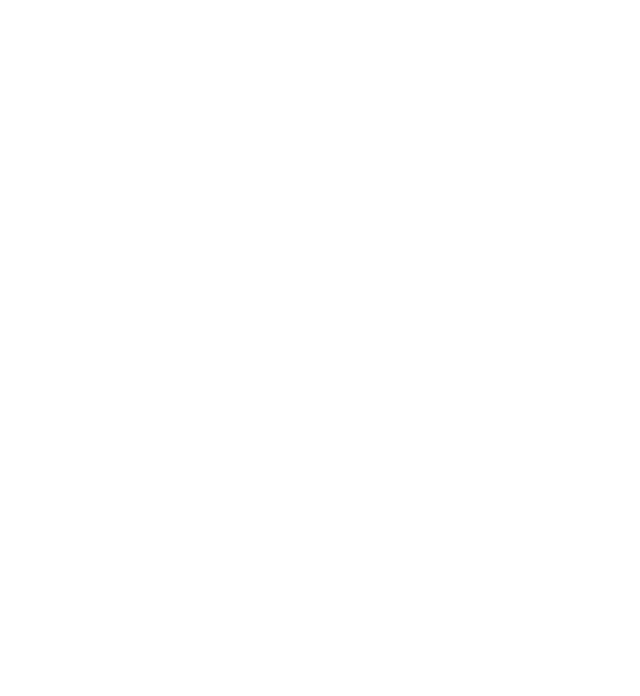
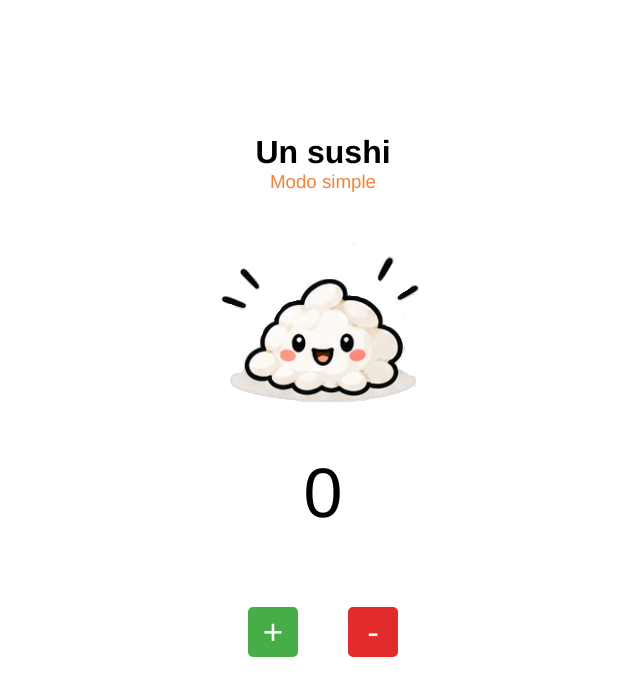
Before and after one commit to jucamgar2/UnSushi, a React (Create React App) app: page / in a window 1280 px wide. Shown: the top 696 px of the page, without its empty margins (317-957 px from the left). Built offline with nearby package versions, Linux system fonts and the light colour scheme.

Commit message:
ft: simple counter view implemented

```diff
--- /dev/null
+++ b/src/common/AddButton.jsx
@@ -0,0 +1,6 @@
+const AddButton = () => {
+
+    return <button className="common-button add"> + </button>
+}
+
+export default AddButton;
--- /dev/null
+++ b/src/common/CounterImage.jsx
@@ -0,0 +1,8 @@
+const CounterImage = () => {
+
+    return <div className="sushi-size-container">
+        <img src="size1.png" className="sushi-size" alt="Sushi size"/>
+    </div>
+}
+
+export default CounterImage;
--- /dev/null
+++ b/src/common/QuitButton.jsx
@@ -0,0 +1,5 @@
+const QuitButton = () => {
+    return <button className="common-button quit"> - </button>
+}
+
+export default QuitButton;
--- a/src/index.css
+++ b/src/index.css
@@ -0,0 +1,65 @@
+.sushi-size-container {
+    display: flex;
+    justify-content: center;
+}
+
+* {
+    font-family: 'Franklin Gothic Medium', 'Arial Narrow', Arial, sans-serif;
+}
+
+.simple-counter {
+    display: flex;
+    justify-content: center;
+    padding-top: 10%;
+}
+
+.simple-counter h1 {
+    margin: 0;
+}
+
+.sub-title {
+    display: flex;
+    justify-content: center;
+    padding: 0;
+    margin: 0;
+}
+
+.sub-title h3{
+    margin: 0;
+    font-weight: 500;
+    color: rgb(238, 133, 58);
+}
+
+.counter-container {
+    display: flex;
+    justify-content: center;
+    font-size: 70px;
+}
+
+.counter-container p {
+    margin: 10px;
+}
+
+.button-container {
+    padding-top: 5%;
+    display: flex;
+    justify-content: center;
+    gap: 50px
+}
+
+.common-button {
+    height:50px;
+    width: 50px;
+    border: 0;
+    border-radius: 5px;
+    font-size: 35px;
+    color: white;
+}
+
+.add {
+    background-color: rgb(71, 173, 71);
+}
+
+.quit {
+    background-color: rgb(226, 43, 43);
+}
--- a/src/index.js
+++ b/src/index.js
@@ -1,13 +1,13 @@
 import React from 'react';
 import ReactDOM from 'react-dom/client';
 import './index.css';
-import App from './App';
 import reportWebVitals from './reportWebVitals';
+import SimpleCounter from './simpleCounter/SimpleCounter';
 
 const root = ReactDOM.createRoot(document.getElementById('root'));
 root.render(
   <React.StrictMode>
-    <App />
+    <SimpleCounter />
   </React.StrictMode>
 );
 
--- /dev/null
+++ b/src/simpleCounter/SimpleCounter.jsx
@@ -0,0 +1,28 @@
+import CounterImage from "../common/CounterImage";
+import AddButton from "../common/AddButton";
+import QuitButton from "../common/QuitButton";
+
+const SimpleCounter = () => {
+    return <>
+        <header className="simple-counter">
+            <h1>Un sushi</h1>
+        </header>
+
+        <div className="sub-title">
+            <h3>Modo simple</h3>
+        </div>
+
+        <CounterImage />
+
+        <div className="counter-container">
+            <p>0</p>
+        </div>
+
+        <div className="button-container">
+            <AddButton/>
+            <QuitButton/>
+        </div>
+    </>
+}
+
+export default SimpleCounter;
```
